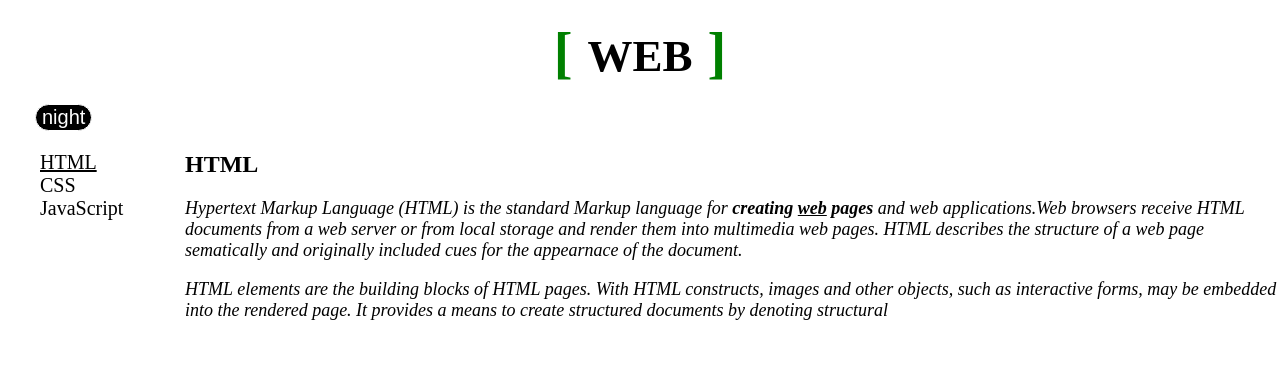
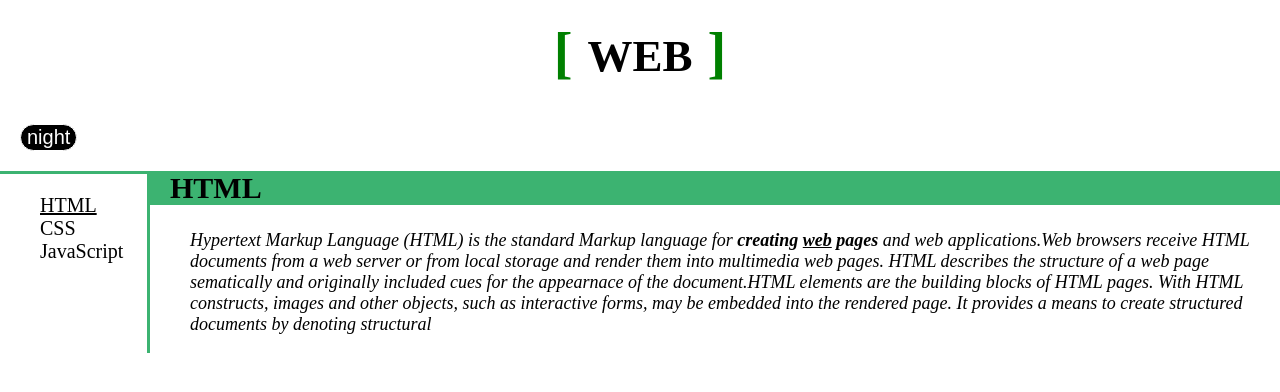
Before and after one commit to taehyeon83/my-first-web-site, a plain HTML site: page 1.html in a window 1280 px wide. Drawn offline with Linux system fonts and the light colour scheme.

Commit message:
Add files via upload

```diff
--- a/1.html
+++ b/1.html
@@ -25,14 +25,11 @@ and web applications.Web browsers receive HTML documents
 from a web server or from local storage and render them
 into multimedia web pages. HTML describes the structure of
 a web page sematically and originally included cues for
-the appearnace of the document.</p>
-<p>
-HTML elements are the
-building blocks of HTML pages. With HTML constructs,
+the appearnace of the document.HTML elements are the building blocks of HTML pages. With HTML constructs,
 images and other objects, such as interactive forms, may
 be embedded into the rendered page. It provides a means to
 create structured documents by denoting structural</p>
-</div>
+  </div>
 </div>
 </body>
 </html>
--- a/style.css
+++ b/style.css
@@ -9,8 +9,8 @@ body{
     text-align: center;
     margin:0;
     padding:20px;
+    position: relative;
   }
-  h1{ position: relative; }
 
   h1:before, h1:after {
    content: '[';
@@ -33,7 +33,7 @@ body{
 }
   #night_day{
     font-size: 20px;
-    margin-left: 35px;
+    margin: 20px;
     border-top-left-radius: 50px;
     border-bottom-left-radius: 50px;
     border-top-right-radius: 50px;
@@ -43,14 +43,25 @@ body{
     color: white;
   }
   ul{
+    border-top: 3px solid mediumseagreen;
+    border-right: 3px solid mediumseagreen;
     list-style: none;
     font-size: 20px;
     width:100px;
     margin: 0px;
-    margin-left:20px;
-    padding:20px;
+    padding-left:40px;
+    padding-top:20px;
+    padding-right:7px;
+
+  }
+  h2{
+    font-size: 30px;
+    padding-left: 20px;
+    margin-top: 0px;
+    background-color:mediumseagreen;
   }
   p{
+    margin-left: 40px;
     font-size:18px;
     font-style:oblique;
   }
@@ -58,9 +69,6 @@ body{
     display: grid;
     grid-template-columns: 150px 1fr
   }
-  #article{
-    padding-left:35px;
-  }
   @media(max-width:800px){
     ul{
       display: block;
```
Also changed, not shown: 3.html (+2 -2 lines), index.html (+3 -3 lines).
